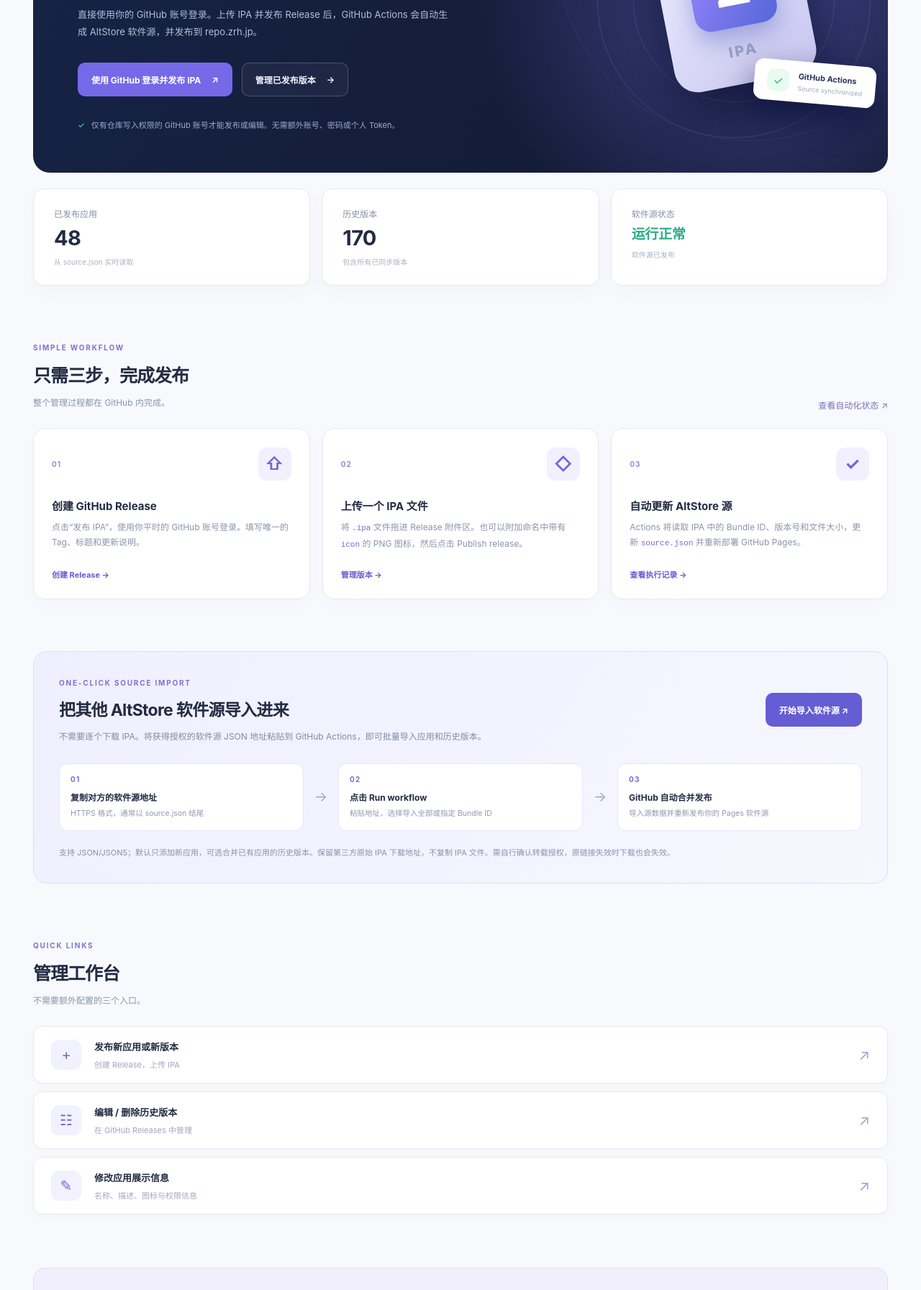
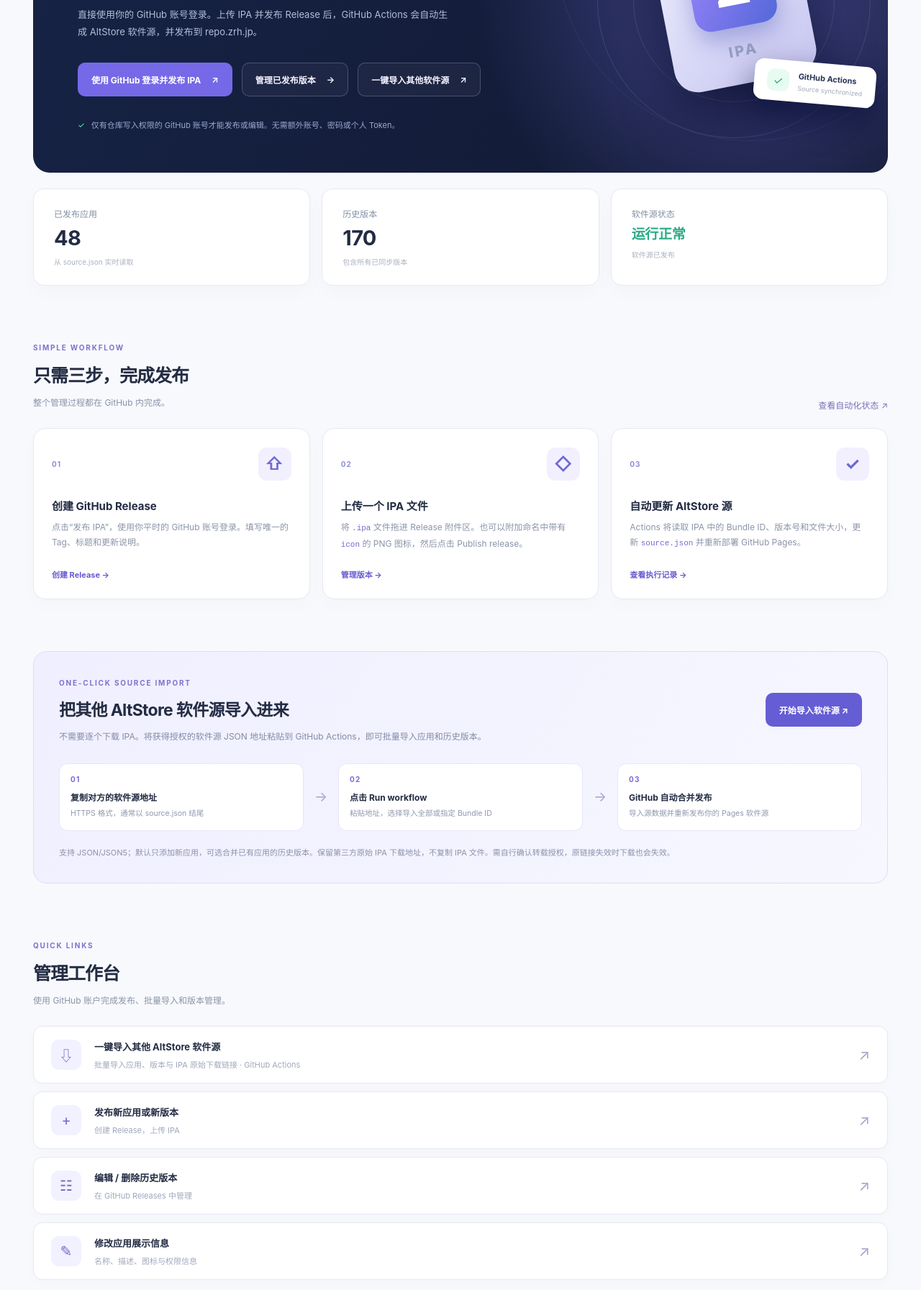
Before and after one commit to zrhtop/ZZS-IPA-Store, a plain HTML site: page docs/admin/index.html in a window 1280 px wide. Shown: the part 348-2141 px from the top of the page at 72% size. Drawn offline with Linux system fonts and the light colour scheme.

Commit message:
Surface source import in admin navigation, hero actions and quick links

```diff
--- a/docs/admin/index.html
+++ b/docs/admin/index.html
@@ -18,7 +18,7 @@
     <img src="../icon.svg" alt="" width="46" height="46">
     <span><strong>ZZS IPA Store</strong><small>GITHUB ADMIN PORTAL</small></span>
   </a>
-  <nav class="navlinks"><a href="../">公开商店</a><a href="../source.json">软件源 JSON</a><a class="nav-github" href="https://github.com/zrhtop/ZZS-IPA-Store" target="_blank" rel="noopener noreferrer">GitHub ↗</a></nav>
+  <nav class="navlinks"><a class="nav-import" href="#import-source">一键导入软件源</a><a href="../">公开商店</a><a href="../source.json">软件源 JSON</a><a class="nav-github" href="https://github.com/zrhtop/ZZS-IPA-Store" target="_blank" rel="noopener noreferrer">GitHub ↗</a></nav>
 </header>
 <main>
 <section class="hero">
@@ -29,6 +29,7 @@
     <div class="hero-buttons">
       <a class="button primary" href="https://github.com/zrhtop/ZZS-IPA-Store/releases/new" rel="noopener noreferrer">使用 GitHub 登录并发布 IPA <span>↗</span></a>
       <a class="button secondary" href="https://github.com/zrhtop/ZZS-IPA-Store/releases" rel="noopener noreferrer">管理已发布版本 <span>→</span></a>
+      <a class="button secondary import-hero" href="https://github.com/zrhtop/ZZS-IPA-Store/actions/workflows/import-source.yml" target="_blank" rel="noopener noreferrer">一键导入其他软件源 <span>↗</span></a>
     </div>
     <div class="hero-note"><span class="lock-icon">✓</span> 仅有仓库写入权限的 GitHub 账号才能发布或编辑。无需额外账号、密码或个人 Token。</div>
   </div>
@@ -65,8 +66,9 @@
   <p class="import-note">支持 JSON/JSON5；默认只添加新应用，可选合并已有应用的历史版本。保留第三方原始 IPA 下载地址，不复制 IPA 文件。需自行确认转载授权，原链接失效时下载也会失效。</p>
 </section>
 <section class="workspace">
-  <div><span class="kicker">QUICK LINKS</span><h2>管理工作台</h2><p>不需要额外配置的三个入口。</p></div>
+  <div><span class="kicker">QUICK LINKS</span><h2>管理工作台</h2><p>使用 GitHub 账户完成发布、批量导入和版本管理。</p></div>
   <div class="workspace-grid">
+    <a class="featured-import" href="https://github.com/zrhtop/ZZS-IPA-Store/actions/workflows/import-source.yml" target="_blank" rel="noopener noreferrer"><span class="link-icon">⇩</span><div><b>一键导入其他 AltStore 软件源</b><small>批量导入应用、版本与 IPA 原始下载链接 · GitHub Actions</small></div><span class="arrow">↗</span></a>
     <a href="https://github.com/zrhtop/ZZS-IPA-Store/releases/new"><span class="link-icon">+</span><div><b>发布新应用或新版本</b><small>创建 Release，上传 IPA</small></div><span class="arrow">↗</span></a>
     <a href="https://github.com/zrhtop/ZZS-IPA-Store/releases"><span class="link-icon">☷</span><div><b>编辑 / 删除历史版本</b><small>在 GitHub Releases 中管理</small></div><span class="arrow">↗</span></a>
     <a href="https://github.com/zrhtop/ZZS-IPA-Store/edit/main/docs/source.json"><span class="link-icon">✎</span><div><b>修改应用展示信息</b><small>名称、描述、图标与权限信息</small></div><span class="arrow">↗</span></a>
```
